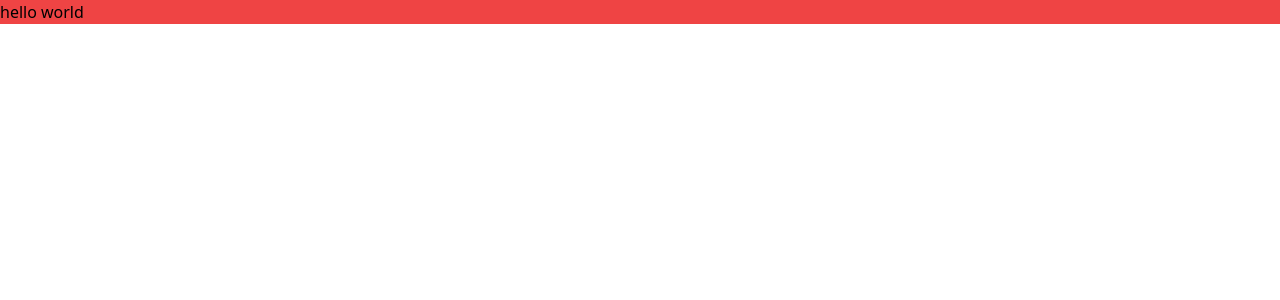
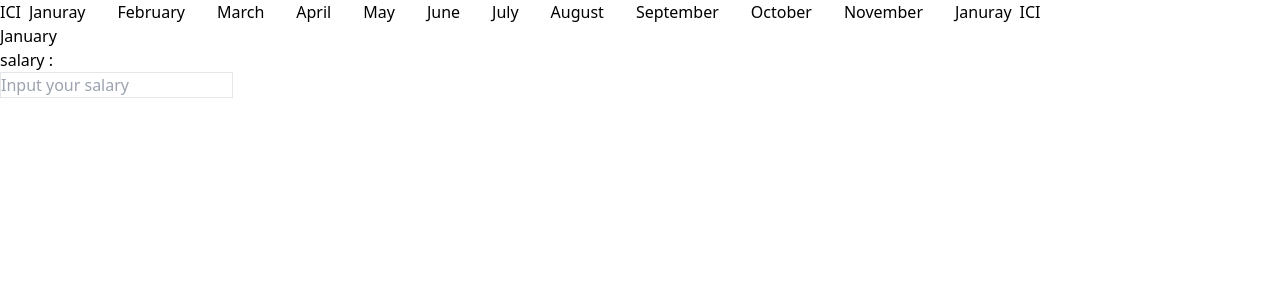
Before and after one commit to FlorianAutricque/budget_planner, a React (Vite) app in the folder budger_planner/: page /month/1 in a window 1280 px wide. Shown: the top 300 px of the page. Built offline with nearby package versions, Linux system fonts and the light colour scheme.

Commit message:
input salary, navigation to specific month

```diff
--- a/budger_planner/package.json
+++ b/budger_planner/package.json
@@ -11,7 +11,8 @@
   },
   "dependencies": {
     "react": "^18.3.1",
-    "react-dom": "^18.3.1"
+    "react-dom": "^18.3.1",
+    "react-router-dom": "^6.26.0"
   },
   "devDependencies": {
     "@eslint/js": "^9.8.0",
--- a/budger_planner/src/App.jsx
+++ b/budger_planner/src/App.jsx
@@ -1,5 +1,21 @@
+import { BrowserRouter, Route, Routes } from "react-router-dom";
+
+import Homepage from "./Homepage";
+import SliderMonths from "./components/SliderMonths";
+import PageMonth from "./components/PageMonth";
+
 function App() {
-  return <p className="bg-red-500">hello world</p>;
+  return (
+    <>
+      <BrowserRouter>
+        <SliderMonths />
+        <Routes>
+          <Route index element={<Homepage />} />
+          <Route path="month/:monthId" element={<PageMonth />} />
+        </Routes>
+      </BrowserRouter>
+    </>
+  );
 }
 
 export default App;
--- /dev/null
+++ b/budger_planner/src/Homepage.jsx
@@ -0,0 +1,5 @@
+function Homepage() {
+  return <div>homepage</div>;
+}
+
+export default Homepage;
--- /dev/null
+++ b/budger_planner/src/components/PageMonth.jsx
@@ -0,0 +1,43 @@
+import { useState } from "react";
+import { useParams } from "react-router-dom";
+
+function PageMonth() {
+  const { monthId } = useParams();
+  const [value, setValue] = useState("");
+
+  const monthNames = {
+    1: "January",
+    2: "February",
+    3: "March",
+    4: "April",
+    5: "May",
+    6: "June",
+    7: "July",
+    8: "August",
+    9: "September",
+    10: "October",
+    11: "November",
+    12: "December",
+  };
+
+  const monthName = monthNames[monthId] || "Unknown Month";
+
+  return (
+    <div>
+      {monthName}
+
+      <div>
+        <p>salary : {value}</p>
+        <input
+          value={value}
+          onChange={(e) => setValue(e.target.value)}
+          className="border"
+          type="number"
+          placeholder="Input your salary"
+        />
+      </div>
+    </div>
+  );
+}
+
+export default PageMonth;
--- /dev/null
+++ b/budger_planner/src/components/SliderMonths.jsx
@@ -0,0 +1,57 @@
+import { NavLink } from "react-router-dom";
+
+function SliderMonths() {
+  const months = [
+    { id: 1, nameMonth: "Januray" },
+    { id: 2, nameMonth: "February" },
+    { id: 3, nameMonth: "March" },
+    { id: 4, nameMonth: "April" },
+    { id: 5, nameMonth: "May" },
+    { id: 6, nameMonth: "June" },
+    { id: 7, nameMonth: "July" },
+    { id: 8, nameMonth: "August" },
+    { id: 9, nameMonth: "September" },
+    { id: 10, nameMonth: "October" },
+    { id: 11, nameMonth: "November" },
+    { id: 12, nameMonth: "Januray" },
+  ];
+
+  function sliderLeft() {
+    const slider = document.getElementById("slider");
+    slider.scrollLeft = slider.scrollLeft - 200;
+  }
+
+  function sliderRight() {
+    const slider = document.getElementById("slider");
+    slider.scrollLeft = slider.scrollLeft + 200;
+  }
+
+  return (
+    <div>
+      <div className="flex gap-2">
+        <p className="cursor-pointer" onClick={sliderLeft}>
+          ICI
+        </p>
+        <div
+          id="slider"
+          className="flex gap-8 overflow-x-scroll scroll-smooth whitespace-nowrap scrollbar-hide"
+        >
+          {months.map((month) => (
+            <NavLink
+              to={`/month/${month.id}`}
+              className="list-none"
+              key={month.id}
+            >
+              {month.nameMonth}
+            </NavLink>
+          ))}
+        </div>
+        <p className="cursor-pointer" onClick={sliderRight}>
+          ICI
+        </p>
+      </div>
+    </div>
+  );
+}
+
+export default SliderMonths;
```
Also changed, not shown: budger_planner/src/utils/LocalStorage.jsx (added), 1 other file (tests, documents, lock files or other folders).
